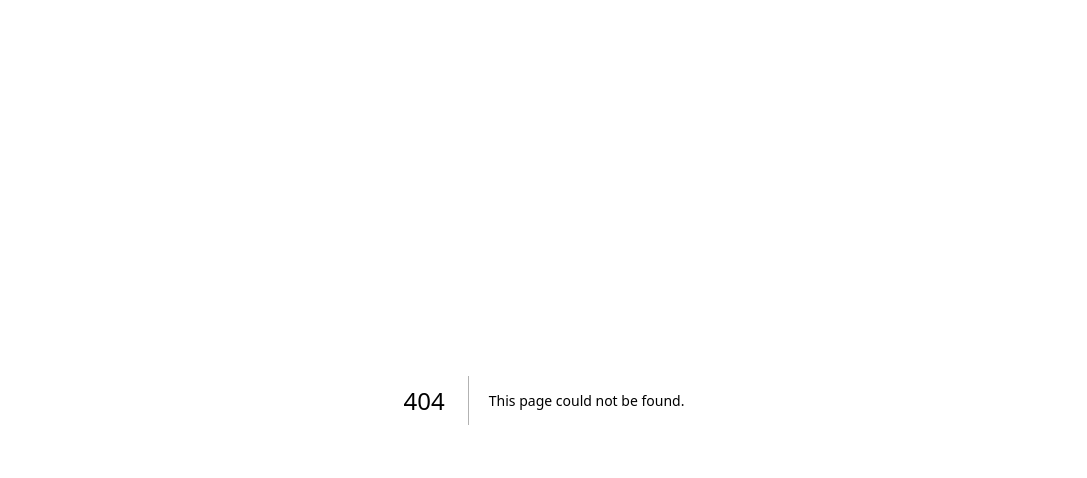
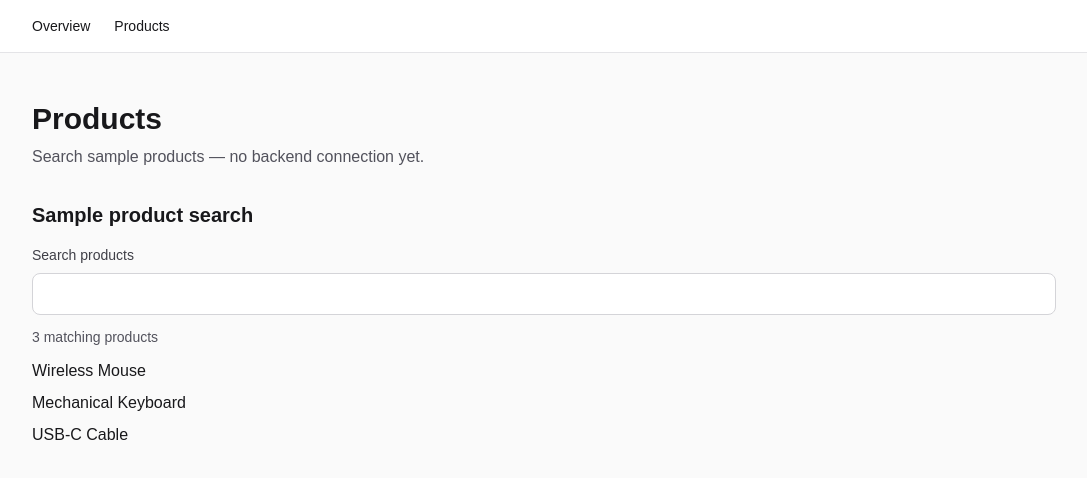
Before and after one commit to WeeRG91/stock-pilot, a Next.js app in the folder frontend/: page /products in a window 1280 px wide. Before the commit this address had no page. Shown: the top 478 px of the page, without its empty margins (96-1183 px from the left). Built offline with nearby package versions, Linux system fonts and the light colour scheme.

Commit message:
Add products page and shared navigation

```diff
--- a/frontend/src/app/layout.tsx
+++ b/frontend/src/app/layout.tsx
@@ -1,6 +1,7 @@
 import type { Metadata } from "next";
 import { Geist, Geist_Mono } from "next/font/google";
 import "./globals.css";
+import Link from "next/link";
 
 const geistSans = Geist({
   variable: "--font-geist-sans",
@@ -13,8 +14,8 @@ const geistMono = Geist_Mono({
 });
 
 export const metadata: Metadata = {
-  title: "Create Next App",
-  description: "Generated by create next app",
+  title: "StockPilot",
+  description: "Educational inventory management application",
 };
 
 export default function RootLayout({ children }: LayoutProps<"/">) {
@@ -23,7 +24,23 @@ export default function RootLayout({ children }: LayoutProps<"/">) {
       lang="en"
       className={`${geistSans.variable} ${geistMono.variable} h-full antialiased`}
     >
-      <body className="min-h-full flex flex-col">{children}</body>
+      <body className="min-h-full flex flex-col">
+        <header className="border-b border-zinc-200 bg-white px-6 py-4">
+          <nav
+            aria-label="Main navigation"
+            className="mx-auto flex max-w-5xl gap-6 text-sm font-medium text-zinc-900"
+          >
+            <Link href="/" className="hover:underline">
+              Overview
+            </Link>
+            <Link href="/products" className="hover:underline">
+              Products
+            </Link>
+          </nav>
+        </header>
+
+        {children}
+      </body>
     </html>
   );
 }
--- a/frontend/src/app/page.tsx
+++ b/frontend/src/app/page.tsx
@@ -1,5 +1,4 @@
 import { LowStockSummary } from "@/components/LowStockSummary";
-import { ProductSearch } from "@/components/ProductSearch";
 import { SummaryCard } from "@/components/SummaryCard";
 
 const summaryItems = [{ id: "products", title: "Products", value: 24 }];
@@ -21,14 +20,6 @@ export default function Home() {
         </div>
 
         <LowStockSummary value={3} />
-
-        <ProductSearch
-          productNames={[
-            "Wireless Mouse",
-            "Mechanical Keyboard",
-            "USB-C Cable",
-          ]}
-        />
       </div>
     </main>
   );
--- /dev/null
+++ b/frontend/src/app/products/page.tsx
@@ -0,0 +1,23 @@
+import { ProductSearch } from "@/components/ProductSearch";
+
+export default function ProductsPage() {
+  return (
+    <main className="min-h-screen bg-zinc-50 px-6 py-12">
+      <div className="mx-auto max-w-5xl">
+        <h1 className="text-3xl font-bold text-zinc-900">Products</h1>
+
+        <p className="mt-2 text-zinc-600">
+          Search sample products — no backend connection yet.
+        </p>
+
+        <ProductSearch
+          productNames={[
+            "Wireless Mouse",
+            "Mechanical Keyboard",
+            "USB-C Cable",
+          ]}
+        />
+      </div>
+    </main>
+  );
+}
```
Also changed, not shown: 1 other file (tests, documents, lock files or other folders).
